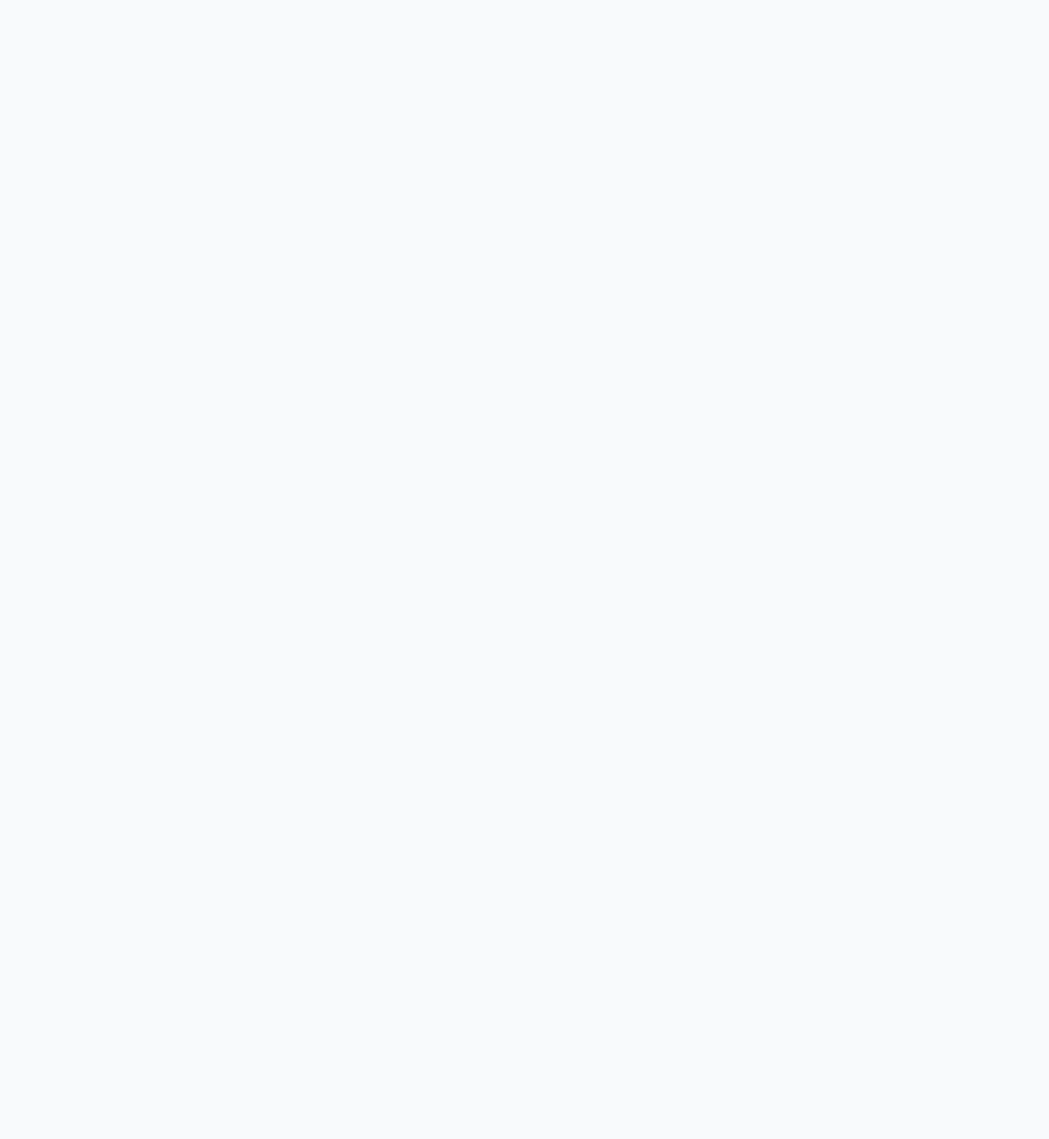
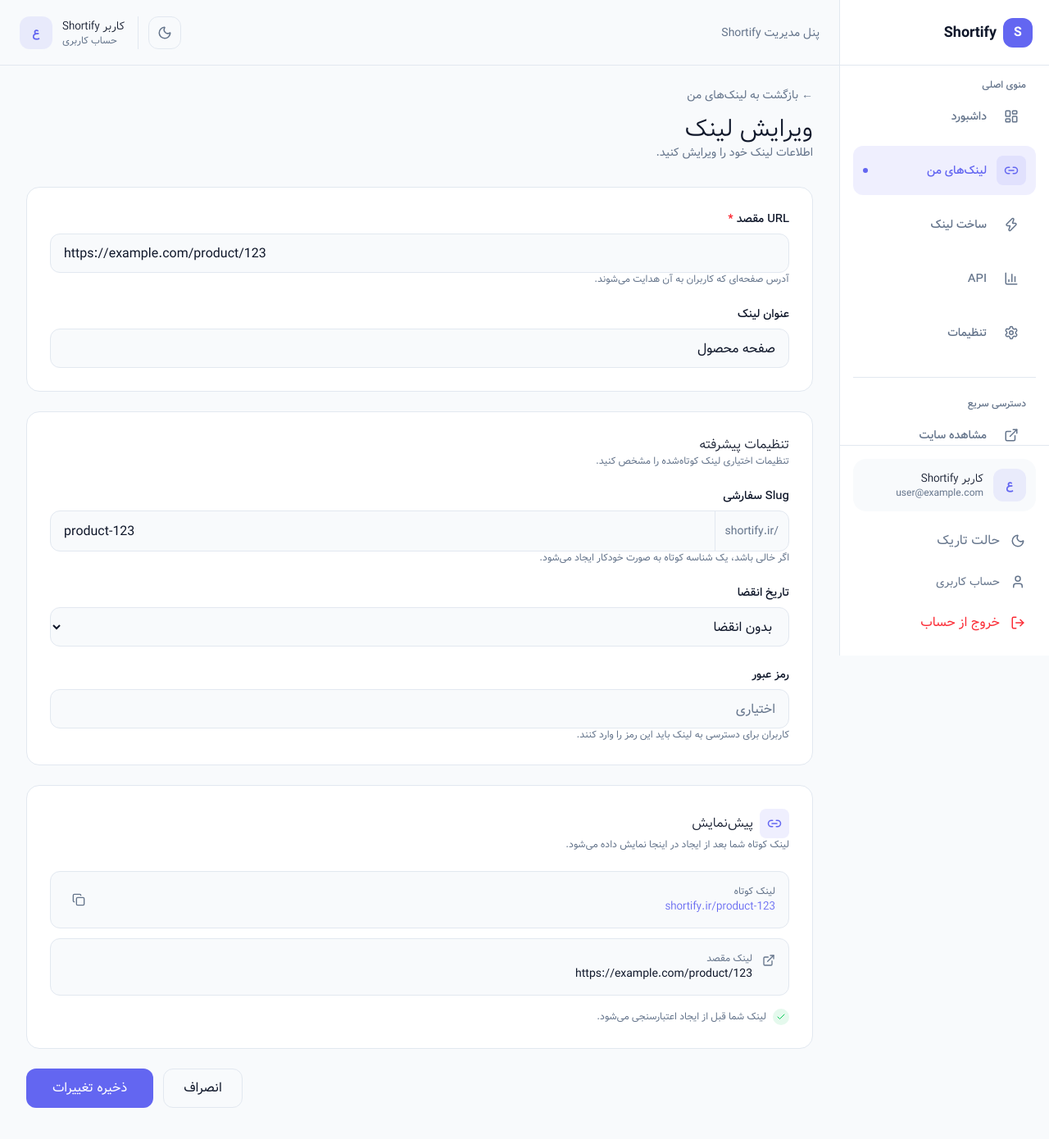
Before and after one commit to AlirezaMP2003/Shortify-Frontend, a React (Vite) app: page /dashboard/links/1/edit in a window 1280 px wide. Before the commit this address had no page. Shown: the whole page at 82% size. Before the commit the page ends 800 px from the top, so only its background shows below. Built offline with nearby package versions, Linux system fonts and the light colour scheme.

Commit message:
edit-link page completed

```diff
--- a/src/App.tsx
+++ b/src/App.tsx
@@ -11,6 +11,7 @@ import LinksPage from "./pages/dashboard/LinksPage"
 import CreateLinkPage from "./pages/dashboard/CreateLinkPage"
 import LinkDetailsPage from "./pages/dashboard/LinkDetailsPage"
 import LinkAnalyticsPage from "./pages/dashboard/LinkAnalyticsPage"
+import EditLinkPage from "./pages/dashboard/EditLinkPage"
 import ApiPage from "./pages/dashboard/ApiPage"
 import SettingsPage from "./pages/dashboard/SettingsPage"
 
@@ -51,6 +52,11 @@ function App() {
           />
 
           <Route
+            path="links/:id/edit"
+            element={<EditLinkPage />}
+          />
+
+          <Route
             path="api"
             element={<ApiPage />}
           />
--- /dev/null
+++ b/src/pages/dashboard/EditLinkPage.tsx
@@ -0,0 +1,337 @@
+import { useEffect, useState } from "react"
+import { Link, useNavigate, useParams } from "react-router-dom"
+
+import LinkOptions from "../../components/dashboard/create-link/LinkOptions"
+import UrlPreview from "../../components/dashboard/create-link/UrlPreview"
+
+import {
+  validateCreateLinkForm,
+  type ValidationErrors,
+} from "../../utils/createLinkValidation"
+
+
+export interface EditLinkFormData {
+  originalUrl: string
+  title: string
+  customSlug: string
+  expiresAt: string
+  password: string
+}
+
+
+function EditLinkPage() {
+  const { id } = useParams()
+  const navigate = useNavigate()
+
+
+  const [formData, setFormData] = useState<EditLinkFormData>({
+    originalUrl: "",
+    title: "",
+    customSlug: "",
+    expiresAt: "",
+    password: "",
+  })
+
+
+  const [errors, setErrors] = useState<ValidationErrors>({})
+
+  const [isLoading, setIsLoading] = useState(true)
+
+  const [isSaving, setIsSaving] = useState(false)
+
+
+  /*
+   * Mock API
+   *
+   * فعلاً اطلاعات لینک را شبیه‌سازی می‌کنیم.
+   * بعداً این بخش با GET API جایگزین می‌شود.
+   */
+
+  useEffect(() => {
+    const loadLink = async () => {
+      setIsLoading(true)
+
+      await new Promise((resolve) =>
+        setTimeout(resolve, 500)
+      )
+
+
+      setFormData({
+        originalUrl: "https://example.com/product/123",
+        title: "صفحه محصول",
+        customSlug: "product-123",
+        expiresAt: "",
+        password: "",
+      })
+
+
+      setIsLoading(false)
+    }
+
+
+    loadLink()
+  }, [id])
+
+
+  const handleChange = (
+    field: keyof EditLinkFormData,
+    value: string
+  ) => {
+    setFormData((prev) => ({
+      ...prev,
+      [field]: value,
+    }))
+
+
+    setErrors((prev) => ({
+      ...prev,
+      [field]: undefined,
+    }))
+  }
+
+
+  const handleSubmit = async (
+    event: React.FormEvent<HTMLFormElement>
+  ) => {
+    event.preventDefault()
+
+
+    const validationErrors = validateCreateLinkForm(
+      formData.originalUrl,
+      formData.customSlug
+    )
+
+
+    setErrors(validationErrors)
+
+
+    if (Object.keys(validationErrors).length > 0) {
+      return
+    }
+
+
+    setIsSaving(true)
+
+
+    try {
+      /*
+       * Mock API
+       *
+       * بعداً:
+       * PUT /api/links/:id
+       */
+
+      await new Promise((resolve) =>
+        setTimeout(resolve, 1000)
+      )
+
+
+      console.log("Updated Link:", {
+        id,
+        ...formData,
+      })
+
+
+      navigate(`/dashboard/links/${id}`)
+    } finally {
+      setIsSaving(false)
+    }
+  }
+
+
+  if (isLoading) {
+    return (
+      <div className="px-4 pb-10 pt-6 sm:px-6 lg:px-8">
+
+        <div className="mx-auto max-w-5xl">
+
+          <div className="flex min-h-96 items-center justify-center">
+
+            <div className="text-sm text-[var(--muted)]">
+              در حال بارگذاری اطلاعات لینک...
+            </div>
+
+          </div>
+
+        </div>
+
+      </div>
+    )
+  }
+
+
+  return (
+    <div className="px-4 pb-10 pt-6 sm:px-6 lg:px-8">
+
+      <div className="mx-auto max-w-5xl">
+
+        {/* Header */}
+
+        <div className="mb-8">
+
+          <div className="mb-3">
+
+            <Link
+              to="/dashboard/links"
+              className="text-sm text-[var(--muted)] transition-colors hover:text-[var(--foreground)]"
+            >
+              ← بازگشت به لینک‌های من
+            </Link>
+
+          </div>
+
+
+          <h1 className="text-2xl font-bold sm:text-3xl">
+            ویرایش لینک
+          </h1>
+
+
+          <p className="mt-2 text-sm text-[var(--muted)]">
+            اطلاعات لینک خود را ویرایش کنید.
+          </p>
+
+        </div>
+
+
+        <form
+          onSubmit={handleSubmit}
+          className="space-y-6"
+        >
+
+          {/* Main Form */}
+
+          <section className="rounded-2xl border border-[var(--border)] bg-[var(--surface)] p-5 sm:p-7">
+
+            <div className="space-y-6">
+
+              {/* Original URL */}
+
+              <div>
+
+                <label
+                  htmlFor="originalUrl"
+                  className="mb-2 block text-sm font-medium"
+                >
+                  URL مقصد
+
+                  <span className="mr-1 text-red-500">
+                    *
+                  </span>
+                </label>
+
+
+                <input
+                  id="originalUrl"
+                  type="text"
+                  value={formData.originalUrl}
+                  onChange={(event) =>
+                    handleChange(
+                      "originalUrl",
+                      event.target.value
+                    )
+                  }
+                  placeholder="https://example.com/your-page"
+                  dir="ltr"
+                  className="h-12 w-full rounded-xl border border-[var(--border)] bg-[var(--background)] px-4 text-left text-sm outline-none transition-colors placeholder:text-[var(--muted)] focus:border-[var(--primary)]"
+                />
+
+
+                <p className="mt-2 text-xs text-[var(--muted)]">
+                  آدرس صفحه‌ای که کاربران به آن هدایت می‌شوند.
+                </p>
+
+
+                {errors.originalUrl && (
+                  <p className="mt-2 text-xs text-red-500">
+                    {errors.originalUrl}
+                  </p>
+                )}
+
+              </div>
+
+
+              {/* Title */}
+
+              <div>
+
+                <label
+                  htmlFor="title"
+                  className="mb-2 block text-sm font-medium"
+                >
+                  عنوان لینک
+                </label>
+
+
+                <input
+                  id="title"
+                  type="text"
+                  value={formData.title}
+                  onChange={(event) =>
+                    handleChange(
+                      "title",
+                      event.target.value
+                    )
+                  }
+                  placeholder="مثلاً لینک صفحه محصول"
+                  className="h-12 w-full rounded-xl border border-[var(--border)] bg-[var(--background)] px-4 text-sm outline-none transition-colors placeholder:text-[var(--muted)] focus:border-[var(--primary)]"
+                />
+
+              </div>
+
+            </div>
+
+          </section>
+
+
+          {/* Advanced Options */}
+
+          <LinkOptions
+            formData={formData}
+            errors={errors}
+            onChange={handleChange}
+          />
+
+
+          {/* Preview */}
+
+          <UrlPreview
+            customSlug={formData.customSlug}
+            originalUrl={formData.originalUrl}
+          />
+
+
+          {/* Actions */}
+
+          <div className="flex flex-col-reverse gap-3 sm:flex-row sm:justify-end">
+
+            <button
+              type="button"
+              onClick={() =>
+                navigate(`/dashboard/links/${id}`)
+              }
+              className="h-12 rounded-xl border border-[var(--border)] px-6 text-sm font-medium transition-colors hover:bg-[var(--surface-hover)]"
+            >
+              انصراف
+            </button>
+
+
+            <button
+              type="submit"
+              disabled={isSaving}
+              className="h-12 rounded-xl bg-[var(--primary)] px-8 text-sm font-semibold text-white transition-colors hover:bg-[var(--primary-hover)] disabled:cursor-not-allowed disabled:opacity-60"
+            >
+              {isSaving ? "در حال ذخیره..." : "ذخیره تغییرات"}
+            </button>
+
+          </div>
+
+        </form>
+
+      </div>
+
+    </div>
+  )
+}
+
+
+export default EditLinkPage
```
